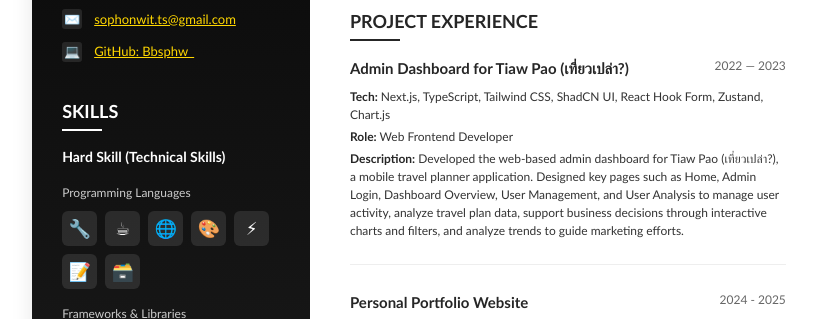
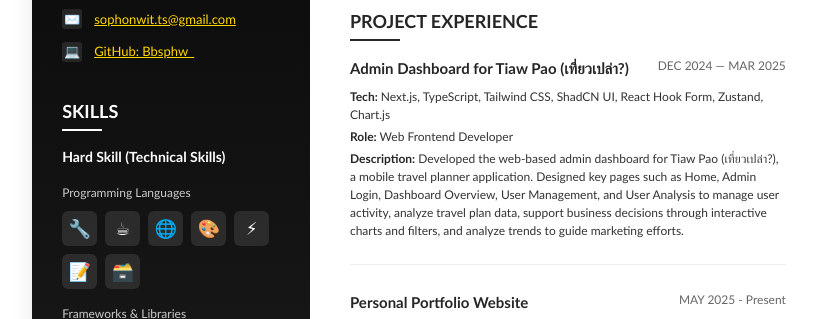
Before and after one commit to Bbsphw/Bbsphw.github.io, a plain HTML site: page index.html in a window 1280 px wide. Shown: the part 546-865 px from the top of the page, without its empty margins (211-1028 px from the left). Drawn offline with Linux system fonts and the light colour scheme.

Commit message:
(fix):date commit

```diff
--- a/index.html
+++ b/index.html
@@ -539,7 +539,7 @@
                 <p>Admin Dashboard for Tiaw Pao (เที่ยวเปล่า?)</p>
             </div>
             <div class="item-date">
-                <p>2022 — 2023</p>
+                <p>DEC 2024 — MAR 2025</p>
             </div>
           </div>
           <div class="item-description"><span class="tech-stack">Tech:</span> Next.js, TypeScript, Tailwind CSS, ShadCN UI, React Hook Form, Zustand, Chart.js</div>
@@ -549,7 +549,7 @@
         <div class="project-item">
           <div class="item-header">
             <div class="item-title">Personal Portfolio Website</div>
-            <div class="item-date">2024 - 2025</div>
+            <div class="item-date">MAY 2025 - Present</div>
           </div>
           <div class="item-description"><span class="tech-stack">Tech:</span> Next.js, NestJS, PostgreSQL, Docker, Microsoft Azure, GitHub Actions</div>
           <div class="item-description"><span class="role-title">Role:</span> Full-Stack Developer</div>
```
